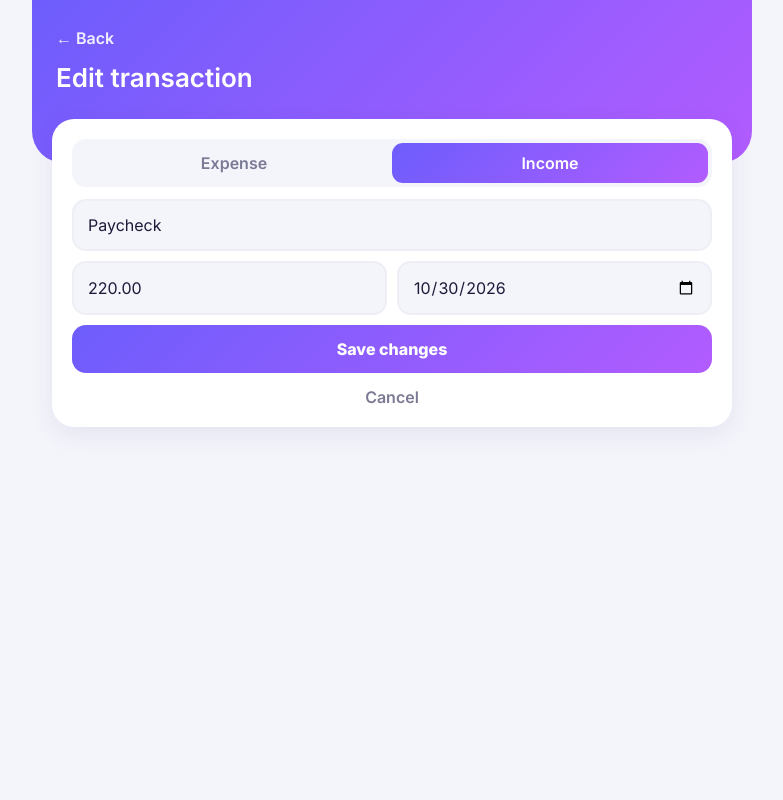
After one commit to niralpatel07/SpendWise., a Flask app: page /edit/1 in a window 1280 px wide. The commit adds this page. Shown: the whole page, without its empty margins (248-1031 px from the left). Run offline with Flask 3, Linux system fonts and the light colour scheme.

Commit message:
Session 3.( Edit and delete feature ).

```diff
--- a/app.py
+++ b/app.py
@@ -17,6 +17,12 @@ CATEROGIES = {
     "income":     {"label":  "Income",    "emoji":  "💰", "color": "#16a34a"},
 }
 EXPENSE_CATS = [key for key in CATEROGIES if key != "income"]
+
+MESSAGES = {
+    "added": "Transaction added successfully!✅",
+    "saved": "Changes saved ☑️",
+    "deleted": "Deleted 🗑",
+}
 
 DEFAULT_TRANSACTIONS = [
     {"id": 1, "title": "Paycheck",    "amount": 220.00, "type": "income",  "category": "income",     "date": "2026-10-30"},
@@ -45,6 +51,27 @@ def totals(items):
     spent = sum(t["amount"] for t in items if t["type"] == "expense")
     return income, spent, income - spent
 
+def find(tid):
+    for t in transactions:
+        if t["id"] == tid:
+            return t
+    return None
+
+def read_form():
+    title = request.form.get("title", "").strip()
+    try:
+        amount = round(float(request.form.get("amount", 0)), 2)
+    except ValueError:
+        amount = 0
+    kind = "income" if request.form.get("type") == "income" else "expense"
+    category = "income" if kind == "income" else request.form.get("category", "food")
+    when = request.form.get("date") or date.today().isoformat()
+
+    if title and amount > 0 and category in CATEROGIES:
+        return {"title": title, "amount": amount, "type": kind,
+                "category": category, "date": when}
+    return None
+
 @app.route("/")
 def home():
     income, spent, balance = totals(transactions)
@@ -60,37 +87,45 @@ def home():
         balance=balance,
         month=date.today().strftime("%B %Y"),
         today=date.today().isoformat(),
+        toast=MESSAGES.get(request.args.get("msg")),
     )
 
 @app.route("/add", methods=["POST"])
 def add():
     global next_id
-    title = request.form.get("title", "").strip()
-    try:
-        amount = round(float(request.form.get("amount", 0)), 2)
-    except ValueError:
-        amount = 0
-    kind = request.form.get("type", "expense")
-    category = request.form.get("category", "food")
-    when = request.form.get("date") or date.today().isoformat()
+    data = read_form()
+    if data:
+        data["id"] = next_id
+        next_id += 1
+        transactions.append(data)
+        save_data()
+        return redirect(url_for("home", msg="added"))
+    return redirect(url_for("home", msg="invalid"))
 
-    if kind == "income":
-        category = "income"
-    else:
-        kind = "expense"
+@app.route("/edit/<int:tid>", methods=["GET", "POST"])
+def edit(tid):
+    t = find(tid)
+    if t is None:
+        return redirect(url_for("home"))
+    if request.method == "POST":
+        data = read_form()
+        if data:
+            t.update(data)
+            save_data()
+            return redirect(url_for("home", msg="saved"))
+    return render_template(
+        "edit.html",
+        t=t,
+        categories=CATEROGIES,
+        expense_cats=EXPENSE_CATS,
+    )
 
-    if title and amount > 0 and category in CATEROGIES:
-        transactions.append({
-            "id": next_id,
-            "title": title,
-            "amount": amount,
-            "type": kind,
-            "category": category,
-            "date": when,
-        })
-        next_id += 1
-        save_data()
-    return redirect(url_for("home"))
+@app.route("/delete/<int:tid>", methods=["POST"])
+def delete(tid):
+    global transactions
+    transactions = [t for t in transactions if t["id"] != tid]
+    save_data()
+    return redirect(url_for("home", msg="deleted"))
 
 if __name__ == "__main__":
     app.run(debug=True)
--- a/static/style.css
+++ b/static/style.css
@@ -144,3 +144,61 @@ main .card + .card { margin-top: 18px; }
 }
 .add button:active { transform: scale(0.98); }
 .empty { padding: 18px 0; color: var(--muted); text-align: center; }
+
+.hero.small { padding: 28px 24px 70px; }
+.hero.small h1 { font-size: 26px; margin-top: 14px; opacity: 1; }
+.back { color: #fff; text-decoration: none;  opacity: 0.9; font-weight: 600; }
+
+.stat { transition: transform 0.2s; }
+.stat:hover { transform: translateY(-3px); }
+
+.row { border-radius: 12px; transition: background 0.2s; }
+.row:hover { background: var(--bg); }
+
+.row form { margin: 0; }
+.actions { display: flex; gap: 6px; margin-left: 4px; }
+.act {
+  width: 36px;
+  height: 36px;
+  border: none;
+  border-radius: 10px;
+  background: var(--bg);
+  font-size: 16px;
+  display: grid;
+  place-items: center;
+  text-decoration: none;
+  cursor: pointer;
+  transition: transform 0.15s, background 0.15s;
+}
+.act:hover { background: var(--line); }
+.act:active { transform: scale(0.88); }
+
+.cancel {
+  display: block;
+  text-align: center;
+  margin-top: 14px;
+  color: var(--muted);
+  text-decoration: none;
+  font-weight: 600;
+}
+
+.toast {
+  position: fixed;
+  top: 16px;
+  left: 50%;
+  transform: translateX(-50%);
+  background: #1e1b3a;
+  color: #fff;
+  padding: 12px 22px;
+  border-radius: 999px;
+  font-weight: 600;
+  box-shadow: var(--shadow);
+  z-index: 1000;
+  animation: toast 2.6s ease forwards;
+}
+@keyframes toast {
+  0%   { opacity: 0; transform: translate(-50%, -20px); }
+  12%  { opacity: 1; transform: translate(-50%, 0); }
+  80%  { opacity: 1; transform: translate(-50%, 0); }
+  100% { opacity: 0; transform: translate(-50%, -20px); visibility: hidden; }
+}
--- /dev/null
+++ b/templates/edit.html
@@ -0,0 +1,52 @@
+<!DOCTYPE html>
+<html lang="en">
+<head>
+  <meta charset="UTF-8">
+  <meta name="viewport" content="width=device-width, initial-scale=1">
+  <title>Edit · SpendWise</title>
+  <link rel="preconnect" href="https://fonts.googleapis.com">
+  <link href="https://fonts.googleapis.com/css2?family=Inter:wght@400;600;800&display=swap" rel="stylesheet">
+  <link rel="stylesheet" href="{{ url_for('static', filename='style.css') }}">
+</head>
+<body>
+  <div class="app">
+    <header class="hero small">
+      <a class="back" href="{{ url_for('home') }}">← Back</a>
+      <h1>Edit transaction</h1>
+    </header>
+
+    <main>
+      <form class="card add" action="{{ url_for('edit', tid=t.id) }}" method="post">
+        <div class="toggle">
+          <label><input type="radio" name="type" value="expense" {% if t.type == 'expense' %}checked{% endif %}><span>Expense</span></label>
+          <label><input type="radio" name="type" value="income" {% if t.type == 'income' %}checked{% endif %}><span>Income</span></label>
+        </div>
+        <input type="text" name="title" value="{{ t.title }}" required maxlength="40">
+        <div class="two">
+          <input type="number" name="amount" value="{{ '%.2f'|format(t.amount) }}" step="0.01" min="0.01" required inputmode="decimal">
+          <input type="date" name="date" value="{{ t.date }}">
+        </div>
+        <div id="cat-wrap">
+          <select name="category">
+            {% for key in expense_cats %}
+            <option value="{{ key }}" {% if key == t.category %}selected{% endif %}>{{ categories[key].emoji }} {{ categories[key].label }}</option>
+            {% endfor %}
+          </select>
+        </div>
+        <button type="submit">Save changes</button>
+        <a class="cancel" href="{{ url_for('home') }}">Cancel</a>
+      </form>
+    </main>
+  </div>
+
+  <script>
+    const catWrap = document.getElementById('cat-wrap');
+    function sync() {
+      const kind = document.querySelector('input[name="type"]:checked').value;
+      catWrap.style.display = kind === 'income' ? 'none' : 'block';
+    }
+    document.querySelectorAll('input[name="type"]').forEach(r => r.addEventListener('change', sync));
+    sync();
+  </script>
+</body>
+</html>
```
Also changed, not shown: templates/index.html (+25 -1 lines).
